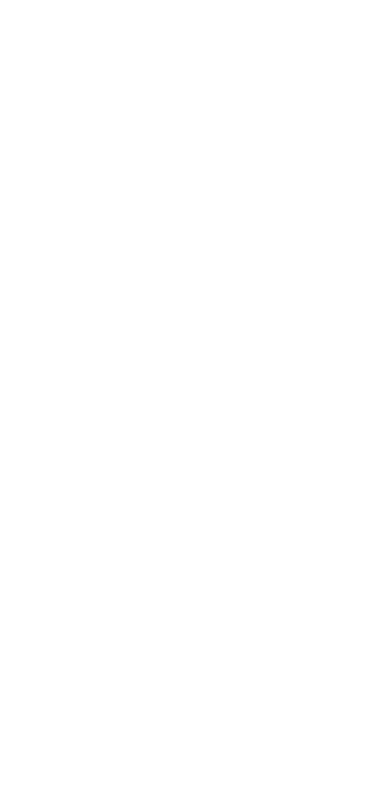
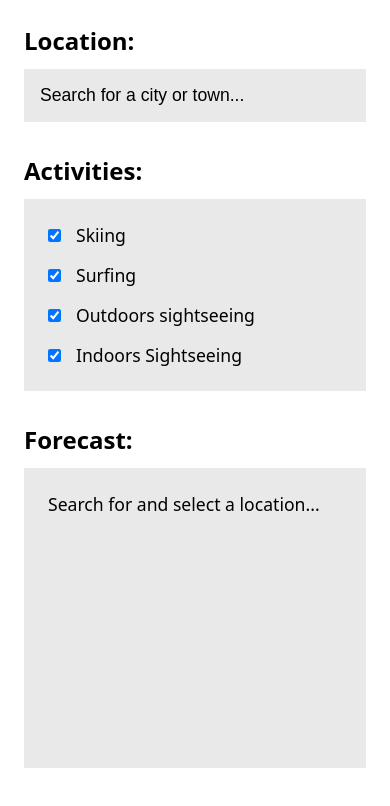
Before and after one commit to LuisECL/ranked-activities-frontend, a React (Vite) app: page / in a window 390 px wide. Shown: the top 806 px of the page. Built offline with nearby package versions, Linux system fonts and the light colour scheme.

Commit message:
bootstrap: three main components with responsive layout

```diff
--- /dev/null
+++ b/src/App.css
@@ -0,0 +1,27 @@
+.app {
+  display: grid;
+  grid-template-areas:
+    'location'
+    'activities'
+    'forecast';
+  gap: 2rem;
+  max-width: 1200px;
+  margin: 0 auto;
+  padding: 1.5rem;
+}
+
+@media (min-width: 768px) {
+  .app {
+    min-height: 100vh;
+    grid-template-columns: 1fr 2fr;
+    grid-template-rows: auto 1fr;
+    column-gap: 3rem;
+    grid-template-areas:
+      'location forecast'
+      'activities forecast';
+  }
+
+  .app > .activities {
+    align-self: end;
+  }
+}
--- a/src/App.tsx
+++ b/src/App.tsx
@@ -1,5 +1,16 @@
+import Location from './components/Location/Location'
+import Activities from './components/Activities/Activities'
+import Forecast from './components/Forecast/Forecast'
+import './App.css'
+
 function App() {
-  return <></>
+  return (
+    <div className="app">
+      <Location />
+      <Activities />
+      <Forecast />
+    </div>
+  )
 }
 
 export default App
--- /dev/null
+++ b/src/components/Activities/Activities.css
@@ -0,0 +1,27 @@
+.activities {
+  grid-area: activities;
+}
+
+.activities__title {
+  margin: 0 0 0.75rem;
+  font-size: 1.5rem;
+}
+
+.activities__list {
+  list-style: none;
+  margin: 0;
+  padding: 1rem 1.25rem;
+  background-color: var(--panel-bg);
+}
+
+.activities__item {
+  padding: 0.5rem 0;
+  font-size: 1.1rem;
+}
+
+.activities__item label {
+  display: flex;
+  align-items: center;
+  gap: 0.75rem;
+  cursor: pointer;
+}
--- /dev/null
+++ b/src/components/Activities/Activities.tsx
@@ -0,0 +1,23 @@
+import './Activities.css'
+
+const ACTIVITIES = ['Skiing', 'Surfing', 'Outdoors sightseeing', 'Indoors Sightseeing']
+
+function Activities() {
+  return (
+    <section className="activities">
+      <h2 className="activities__title">Activities:</h2>
+      <ul className="activities__list">
+        {ACTIVITIES.map((activity) => (
+          <li key={activity} className="activities__item">
+            <label>
+              <input type="checkbox" defaultChecked />
+              {activity}
+            </label>
+          </li>
+        ))}
+      </ul>
+    </section>
+  )
+}
+
+export default Activities
--- /dev/null
+++ b/src/components/Forecast/Forecast.css
@@ -0,0 +1,22 @@
+.forecast {
+  grid-area: forecast;
+  display: flex;
+  flex-direction: column;
+}
+
+.forecast__title {
+  margin: 0 0 0.75rem;
+  font-size: 1.5rem;
+}
+
+.forecast__panel {
+  flex: 1;
+  min-height: 300px;
+  padding: 1.5rem;
+  background-color: var(--panel-bg);
+}
+
+.forecast__panel p {
+  margin: 0;
+  font-size: 1.1rem;
+}
--- /dev/null
+++ b/src/components/Forecast/Forecast.tsx
@@ -0,0 +1,14 @@
+import './Forecast.css'
+
+function Forecast() {
+  return (
+    <section className="forecast">
+      <h2 className="forecast__title">Forecast:</h2>
+      <div className="forecast__panel">
+        <p>Search for and select a location...</p>
+      </div>
+    </section>
+  )
+}
+
+export default Forecast
--- /dev/null
+++ b/src/components/Location/Location.css
@@ -0,0 +1,21 @@
+.location {
+  grid-area: location;
+}
+
+.location__title {
+  margin: 0 0 0.75rem;
+  font-size: 1.5rem;
+}
+
+.location__input {
+  width: 100%;
+  padding: 1rem;
+  border: none;
+  background-color: var(--panel-bg);
+  font-size: 1.1rem;
+  color: inherit;
+}
+
+.location__input::placeholder {
+  color: inherit;
+}
--- /dev/null
+++ b/src/components/Location/Location.tsx
@@ -0,0 +1,16 @@
+import './Location.css'
+
+function Location() {
+  return (
+    <section className="location">
+      <h2 className="location__title">Location:</h2>
+      <input
+        type="text"
+        className="location__input"
+        placeholder="Search for a city or town..."
+      />
+    </section>
+  )
+}
+
+export default Location
--- a/src/index.css
+++ b/src/index.css
@@ -1,7 +1,27 @@
+*,
+*::before,
+*::after {
+  box-sizing: border-box;
+}
+
 :root {
   color-scheme: light dark;
+  --panel-bg: #e9e9e9;
+}
+
+@media (prefers-color-scheme: dark) {
+  :root {
+    --panel-bg: #333333;
+  }
+}
+
+html,
+body,
+#root {
+  height: 100%;
 }
 
 body {
   margin: 0;
+  font-family: system-ui, -apple-system, 'Segoe UI', Roboto, sans-serif;
 }
```
